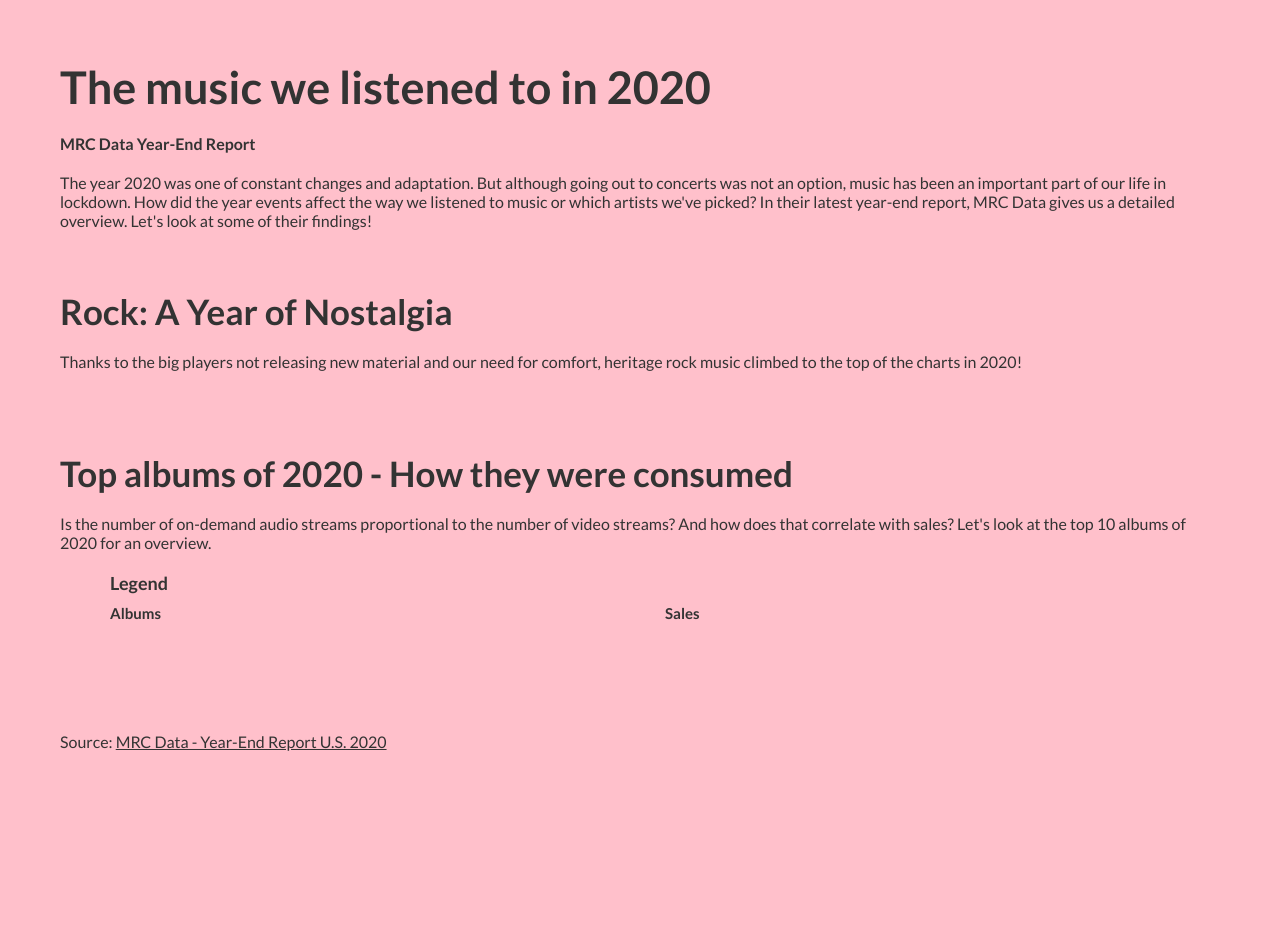
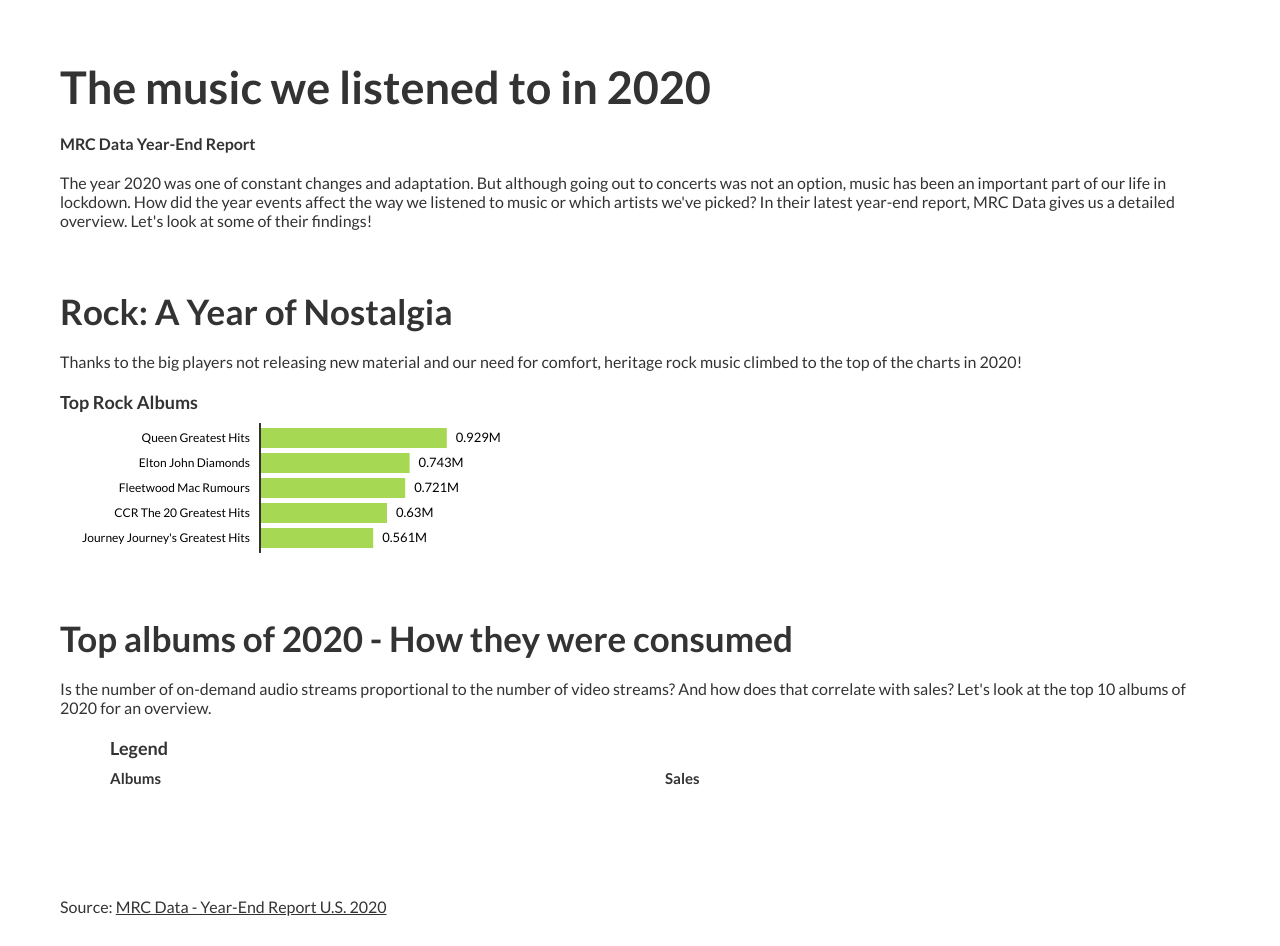
Before and after one commit to ukristen/d3liveproject, a plain HTML site: page index.html in a window 1280 px wide. Before the commit the page ends 800 px from the top, so only its background shows below. Drawn offline with nearby package versions, Linux system fonts and the light colour scheme.

Commit message:
Week 1 Step 2 work submission

```diff
--- a/index.html
+++ b/index.html
@@ -2,9 +2,8 @@
 <html>
 	<head>
 		<title>Interactive Data Visualization with D3.js - Project 1</title>
-	<link rel="stylesheet" type="text/css" href="css/grid.css">
-	<link rel="stylesheet" type="text/css" href="css/main.css">
-
+		<link rel="stylesheet" type="text/css" href="css/grid.css" />
+		<link rel="stylesheet" type="text/css" href="css/main.css" />
 	</head>
 	<body>
 		<div class="container">
@@ -12,16 +11,30 @@
 			<div class="row">
 				<div class="col-8">
 					<div class="subtitle">MRC Data Year-End Report</div>
-				<div class="intro">The year 2020 was one of constant changes and adaptation. But although going out to concerts was not an option, music has been an important part of our life in lockdown. How did the year events affect the way we listened to music or which artists we've picked? In their latest year-end report, MRC Data gives us a detailed overview. Let's look at some of their findings!</div>
+					<div class="intro">
+						The year 2020 was one of constant changes and adaptation. But
+						although going out to concerts was not an option, music has been an
+						important part of our life in lockdown. How did the year events
+						affect the way we listened to music or which artists we've picked?
+						In their latest year-end report, MRC Data gives us a detailed
+						overview. Let's look at some of their findings!
 					</div>
 				</div>
+			</div>
+
 			<div class="bar-chart-section">
 				<h2>Rock: A Year of Nostalgia</h2>
 				<div class="row">
 					<div class="col-8">
-					<div class="section-intro">Thanks to the big players not releasing new material and our need for comfort, heritage rock music climbed to the top of the charts in 2020!</div>
+						<div class="section-intro">
+							Thanks to the big players not releasing new material and our need
+							for comfort, heritage rock music climbed to the top of the charts
+							in 2020!
 						</div>
 					</div>
+				</div>
+				<div id="top-albums"></div>
+
 				<div class="row">
 					<div class="col-6">
 						<div id="top-albums"></div>
@@ -36,7 +49,11 @@
 				<h2>Top albums of 2020 - How they were consumed</h2>
 				<div class="row">
 					<div class="col-8">
-					<div class="section-intro">Is the number of on-demand audio streams proportional to the number of video streams? And how does that correlate with sales? Let's look at the top 10 albums of 2020 for an overview.</div>
+						<div class="section-intro">
+							Is the number of on-demand audio streams proportional to the
+							number of video streams? And how does that correlate with sales?
+							Let's look at the top 10 albums of 2020 for an overview.
+						</div>
 					</div>
 				</div>
 				<div id="bubble-chart"></div>
@@ -57,15 +74,19 @@
 				</div>
 			</div>
 
-		<div class="source">Source: <a href="https://www.musicbusinessworldwide.com/files/2021/01/MRC_Billboard_YEAR_END_2020_US-Final.pdf">MRC Data - Year-End Report U.S. 2020</a></div>
+			<div class="source">
+				Source:
+				<a
+					href="https://www.musicbusinessworldwide.com/files/2021/01/MRC_Billboard_YEAR_END_2020_US-Final.pdf"
+					>MRC Data - Year-End Report U.S. 2020</a
+				>
 			</div>
-
+		</div>
 
 		<!-- Add Scripts Here -->
 
 		<script src="https://d3js.org/d3.v6.min.js"></script>
 
 		<script src="js/main.js"></script>
-
 	</body>
 </html>
--- a/js/main.js
+++ b/js/main.js
@@ -1 +1,67 @@
-d3.select('body').style('background-color', 'pink');
+const topRockAlbums = [
+	{ artist: 'Queen', title: 'Greatest Hits', eq_albums: 929000 },
+	{ artist: 'Elton John', title: 'Diamonds', eq_albums: 743000 },
+	{ artist: 'Fleetwood Mac', title: 'Rumours', eq_albums: 721000 },
+	{ artist: 'CCR', title: 'The 20 Greatest Hits', eq_albums: 630000 },
+	{ artist: 'Journey', title: "Journey's Greatest Hits", eq_albums: 561000 },
+];
+
+const topAlbumsSection = d3.select('#top-albums');
+
+topAlbumsSection.append('h3').text('Top Rock Albums');
+
+const barChartWidth = 500;
+const barChartHeight = 130;
+const barChart = topAlbumsSection
+	.append('svg')
+	.attr('viewbox', [0, 0, barChartWidth, barChartHeight])
+	.attr('width', barChartWidth)
+	.attr('height', barChartHeight);
+
+const marginLeft = 200;
+barChart
+	.append('line')
+	.attr('x1', marginLeft)
+	.attr('y1', 0)
+	.attr('x2', marginLeft)
+	.attr('y2', barChartHeight)
+	.attr('stroke', '#333')
+	.attr('stroke-width', 2);
+
+const barLenghtScale = d3
+	.scaleLinear()
+	.domain([0, 1000000]) // In our data, the number of album-equivalent goes up to about 1,000,000
+	.range([0, barChartWidth - marginLeft - 100]); // Based on the space that we have on screen and the space we need for the labels
+
+const barThickness = 20;
+const barMargin = 5;
+
+barChart
+	.selectAll('rect')
+	.data(topRockAlbums)
+	.join('rect')
+	.attr('width', (d) => barLenghtScale(d.eq_albums))
+	.attr('height', barThickness)
+	.attr('x', marginLeft + 1)
+	.attr('y', (d, i) => barMargin + (barThickness + barMargin) * i)
+	.attr('fill', '#a6d854');
+
+barChart
+	.selectAll('.label-value')
+	.data(topRockAlbums)
+	.join('text')
+	.attr('class', 'label label-value')
+	.attr('x', (d) => marginLeft + barLenghtScale(d.eq_albums) + 10)
+	.attr('y', (d, i) => barMargin + (barThickness + barMargin) * i + 14)
+	.text((d) => d.eq_albums / 1000000 + 'M');
+
+barChart
+	.selectAll('.album')
+	.data(topRockAlbums)
+	.join('text')
+	.attr('class', 'album')
+	.attr('text-anchor', 'end')
+	.style('font-size', '12px')
+	.attr('x', marginLeft - 10)
+	.attr('y', (d, i) => barMargin + (barThickness + barMargin) * i + 14)
+	.text((d) => d.artist + ' ' + d.title);
```
Lines whose indentation alone changed are shown as unchanged.
